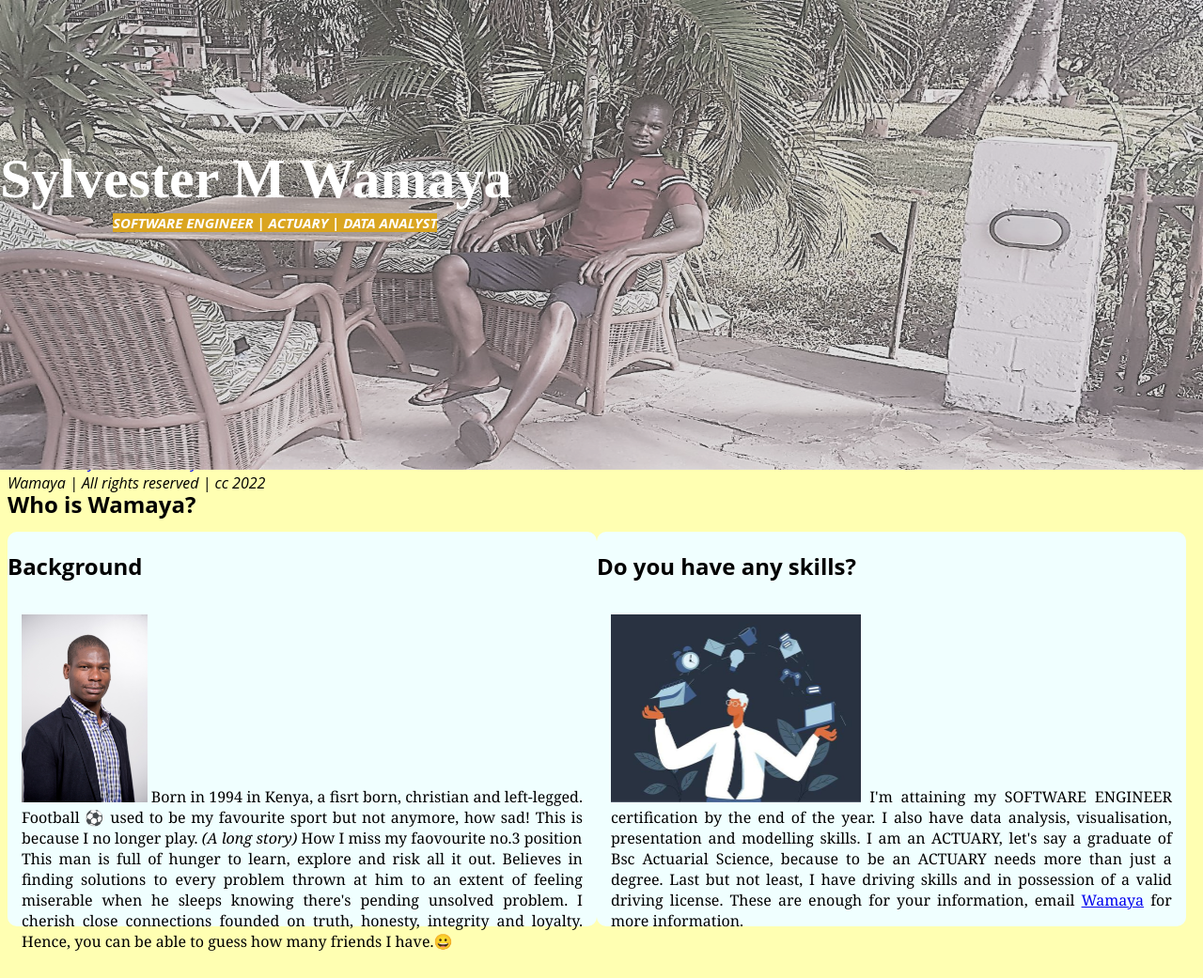
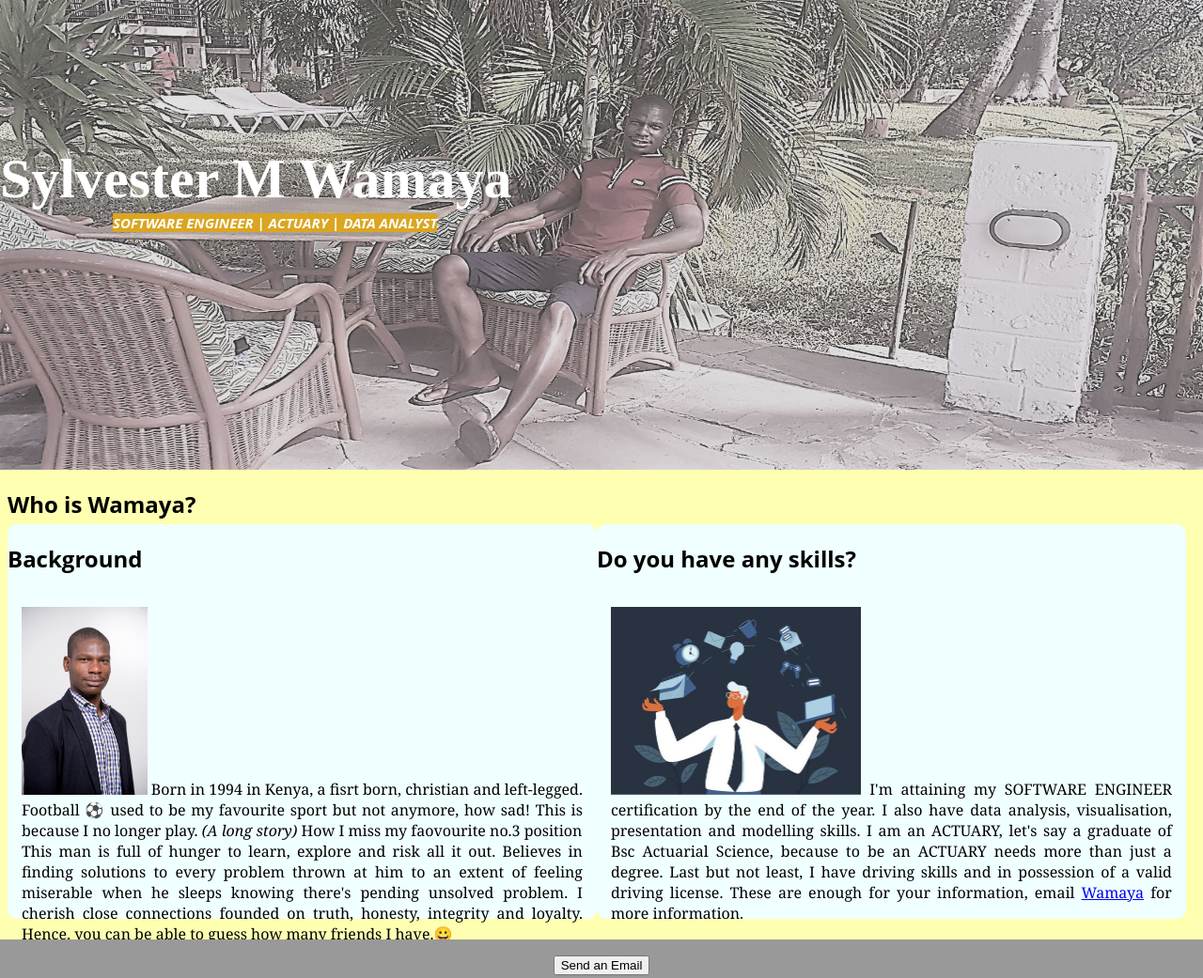
Before and after one commit to sylvester-wamaya/-sylvester-personal-website, a plain HTML site: page index.html in a window 1280 px wide. Shown: the top 1041 px of the page at 94% size. Drawn offline with Linux system fonts and the light colour scheme.

Commit message:
Footer added

```diff
--- a/index.html
+++ b/index.html
@@ -8,7 +8,9 @@
 
     </head>
     <body>
+
         <script src="script.js"></script>
+        <header>
         <div id="heading">
             <h1>Sylvester M Wamaya</h1>
             <em><b>SOFTWARE ENGINEER | ACTUARY | DATA ANALYST </b></em>
@@ -18,6 +20,7 @@
             <img src="./images/backgroundimage.jpg" alt="backgroundimage">
 
         </div>
+    </header>
         <section>
             <h1>Who is Wamaya?</h1>
             <div>
@@ -26,9 +29,9 @@
                 <p>
                 <img src="./images/passport.jpg" alt="Sylvester's passport photo">
 
-                    Born in 1994 in Kenya, a fisrt born, christian and left-legged. Football &#9917 used to be my favourite sport but not anymore, how sad! This is because I no longer play. <i>(A long story)</i> How I miss my faovourite no.3 position<br>
+                    Born in 1994 in Kenya, a fisrt born, christian and left-legged. Football &#9917; used to be my favourite sport but not anymore, how sad! This is because I no longer play. <i>(A long story)</i> How I miss my faovourite no.3 position<br>
                     This man is full of hunger to learn, explore and risk all it out. Believes in finding solutions to every problem thrown at him to an extent of feeling miserable when he sleeps knowing there's pending unsolved problem.
-                    I cherish close connections founded on truth, honesty, integrity and loyalty. Hence, you can be able to guess how many friends I have.&#128512
+                    I cherish close connections founded on truth, honesty, integrity and loyalty. Hence, you can be able to guess how many friends I have.&#128512;
                 </p>
                 </div>
                 <div id="skills">
@@ -47,13 +50,11 @@
         </section>
         <footer>
             <div id="contacts">
-                <p>
-                <button><a href="sylvesterwamaya@gmail.com">Sens an Email</a></button>
+                <button>Send an Email</button>
                  <br>
                 Mobile: +254712 668 842 <br>
                 Linked In: <a href="https://www.linkedin.com/in/sylvester-wamaya-b11a93112/">Sylvester Wamaya</a> <br>
                 <em> Wamaya | All rights reserved | cc 2022 </em>
-            </p>
 
             </div>
         </footer>
--- a/style.css
+++ b/style.css
@@ -23,6 +23,7 @@
 body {
     font-family: 'Open Sans', sans-serif;
     background-color:rgba(255,255,0,0.3);
+    height: 1100px;
 }
 #heading {
     top: 150px;
@@ -51,12 +52,12 @@ section img {
 
 }
 section {
-    top: 550px;
     display: block;
     float: left;
     width: 100%;
     margin-left: 0px;
     margin-right: 0px;
+    position: block;
 
 }
 #ground, #skills{
@@ -87,3 +88,14 @@ section p{
     padding: 15px;
     font-family: Georgia, 'Times New Roman', Times, serif;
 }
+footer{
+    position:absolute;
+    padding-top: 15px;
+    top: 1000px;
+   left:0px;
+   bottom:0px;
+   height: 100px;
+   width:100%;
+   background:#999;
+   text-align: center;
+}
```
